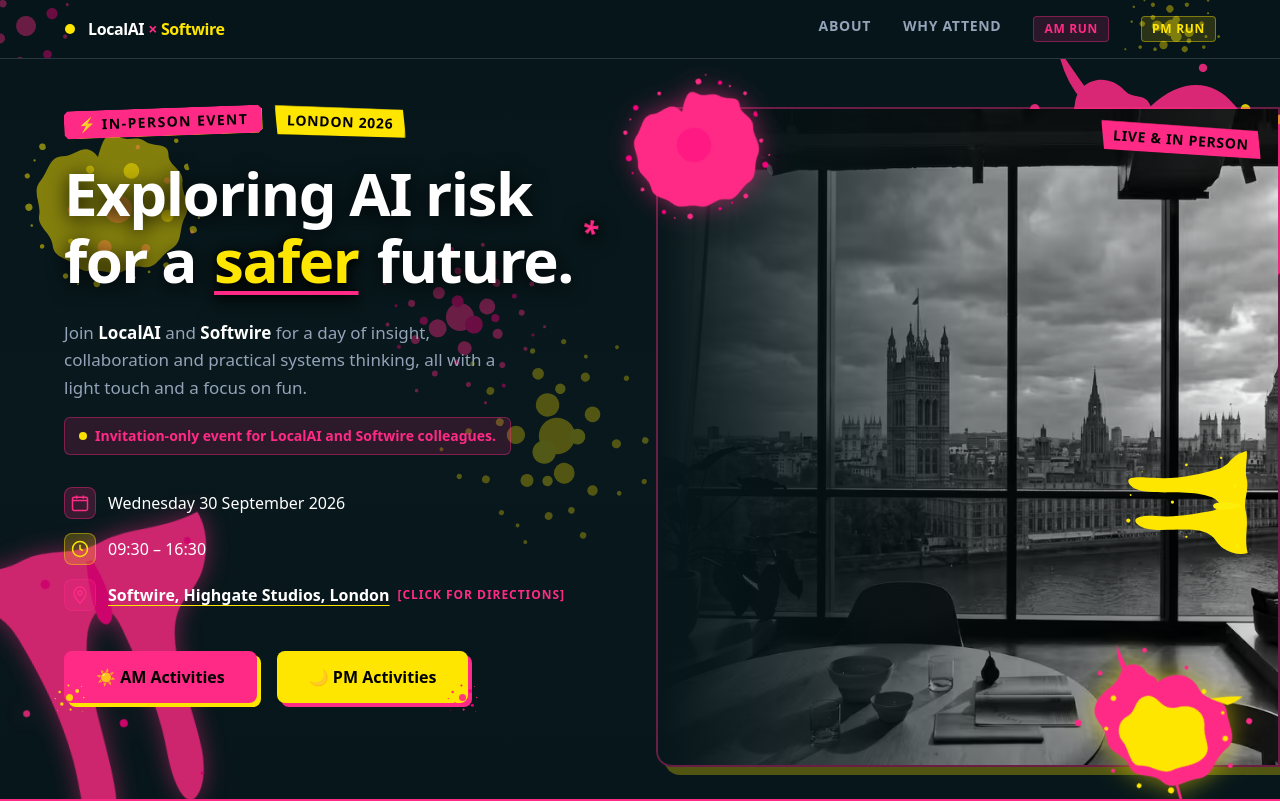
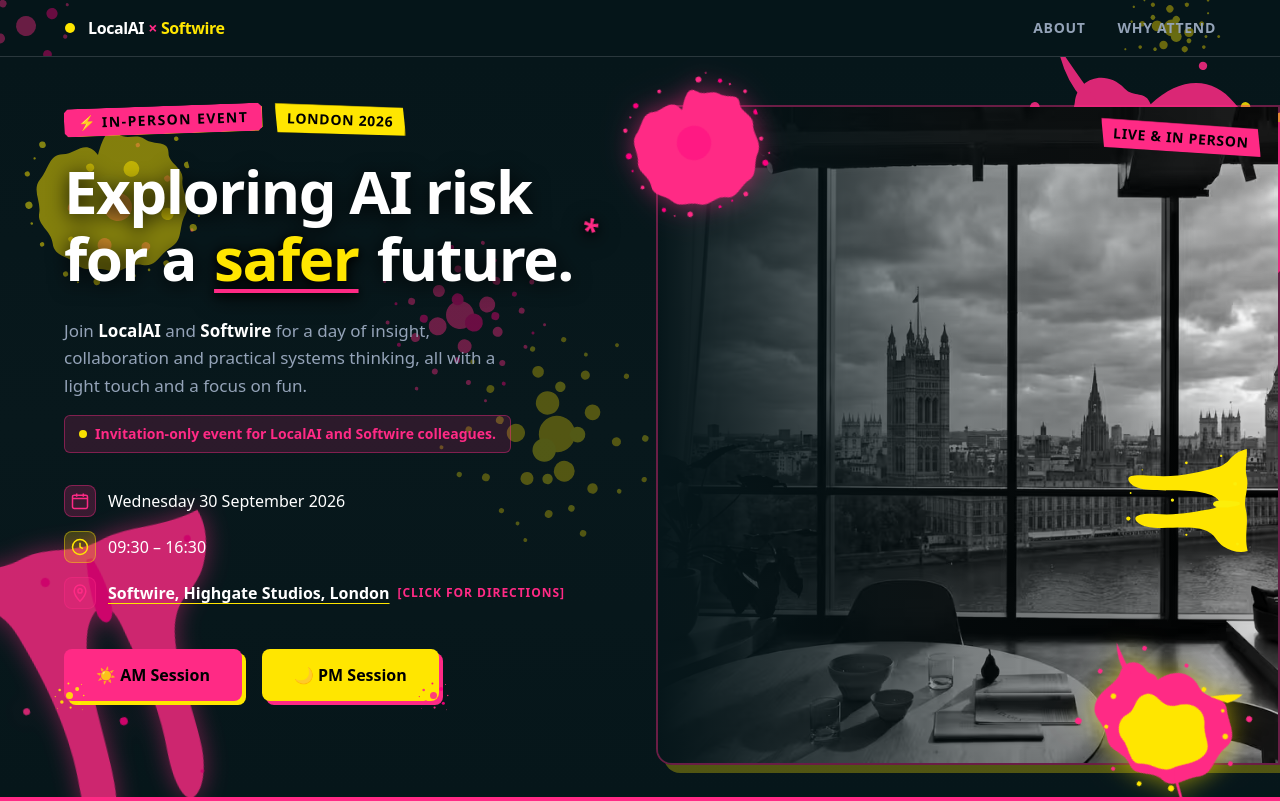
Before and after one commit to robbfox/localai, a Next.js app: page / in a window 1280 px wide. Shown: the top 801 px of the page. Built offline with nearby package versions, Linux system fonts and the light colour scheme.

Commit message:
refactor: rename activities to sessions and clean up navigation
Standardized terminology by renaming "Activities" to "Session" throughout the UI and removed redundant activity links from the top navigation.

```diff
--- a/src/app/activities/am/page.tsx
+++ b/src/app/activities/am/page.tsx
@@ -37,7 +37,7 @@
             <PaintSplatter variant="burst" color="yellow" size={170} rotate={-20} />
           </div>
           <h1 className="text-4xl font-black tracking-tight sm:text-5xl">
-            Morning activities
+            Morning session
           </h1>
         </div>
 
--- a/src/app/activities/pm/page.tsx
+++ b/src/app/activities/pm/page.tsx
@@ -37,13 +37,13 @@
             <PaintSplatter variant="burst" color="pink" size={170} rotate={15} />
           </div>
           <h1 className="text-4xl font-black tracking-tight sm:text-5xl">
-            Afternoon activities
+            Afternoon session
           </h1>
         </div>
 
         <p className="mt-4 max-w-[65ch] text-[17px] leading-relaxed text-text-dark-secondary">
-          Afternoon programme starts after lunch, with optional warm-up activities before the main
-          session.
+          Afternoon programme starts after lunch, with an optional warm-up session before the main
+          collaborative workshop.
         </p>
 
         <section className="relative mt-10 overflow-hidden rounded-2xl border-2 border-punk-yellow/40 bg-black/40 p-7 shadow-[6px_6px_0px_rgba(255,230,0,0.3)] backdrop-blur-sm">
@@ -115,7 +115,7 @@
           <ul className="mt-5 space-y-3 pl-2 text-text-dark-secondary">
             <li className="flex items-center gap-3">
               <span className="h-2 w-2 rounded-full bg-punk-yellow" />
-              <span>Lunch is provided before the afternoon activities</span>
+              <span>Lunch is provided before the afternoon session</span>
             </li>
             <li className="flex items-center gap-3">
               <span className="h-2 w-2 rounded-full bg-punk-pink" />
--- a/src/components/Hero.tsx
+++ b/src/components/Hero.tsx
@@ -152,7 +152,7 @@
                   className="group relative inline-flex items-center justify-center overflow-hidden rounded-lg bg-punk-pink px-8 py-3.5 text-base font-black text-black shadow-[4px_4px_0px_#ffe600] transition-all hover:translate-x-0.5 hover:translate-y-0.5 hover:shadow-[2px_2px_0px_#ffe600] hover:bg-punk-pink-bright"
                 >
                   <span className="relative z-10 flex items-center gap-2">
-                    ☀️ AM Activities
+                    ☀️ AM Session
                   </span>
                 </Link>
                 {/* Micro paint splat below button */}
@@ -167,7 +167,7 @@
                   className="group relative inline-flex items-center justify-center overflow-hidden rounded-lg bg-punk-yellow px-8 py-3.5 text-base font-black text-black shadow-[4px_4px_0px_#ff2a85] transition-all hover:translate-x-0.5 hover:translate-y-0.5 hover:shadow-[2px_2px_0px_#ff2a85] hover:bg-punk-yellow-neon"
                 >
                   <span className="relative z-10 flex items-center gap-2">
-                    🌙 PM Activities
+                    🌙 PM Session
                   </span>
                 </Link>
                 {/* Micro paint splat below button */}
--- a/src/components/TopBar.tsx
+++ b/src/components/TopBar.tsx
@@ -47,18 +47,6 @@
           >
             Why attend
           </Link>
-          <Link
-            href="/activities/am"
-            className="rounded bg-punk-pink/15 px-2.5 py-1 text-xs font-bold text-punk-pink border border-punk-pink/40 hover:bg-punk-pink hover:text-black transition-colors"
-          >
-            AM Run
-          </Link>
-          <Link
-            href="/activities/pm"
-            className="rounded bg-punk-yellow/15 px-2.5 py-1 text-xs font-bold text-punk-yellow border border-punk-yellow/40 hover:bg-punk-yellow hover:text-black transition-colors"
-          >
-            PM Run
-          </Link>
         </nav>
       </div>
     </div>
```
